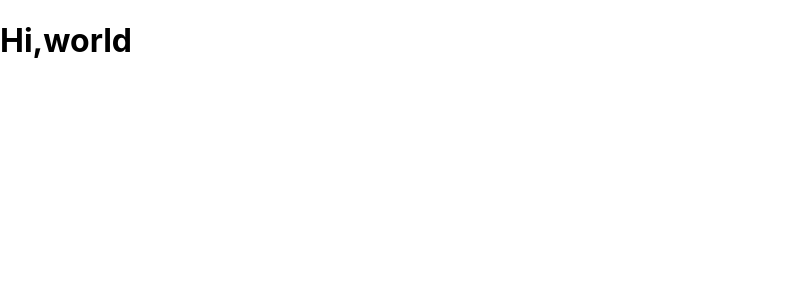
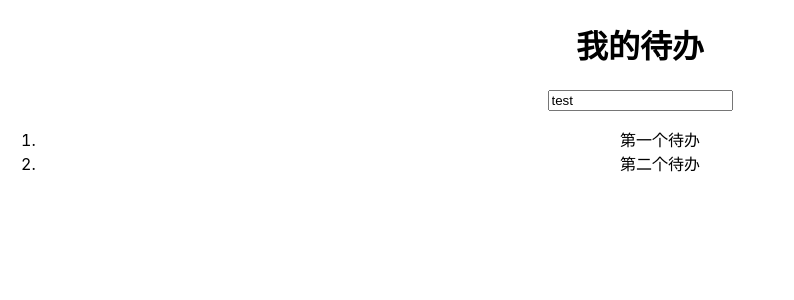
Before and after one commit to xiaoweimei/project-react-1, a React (Create React App) app: page / in a window 1280 px wide. Shown: the top 300 px of the page, without its empty margins (0-794 px from the left). Built offline with nearby package versions, Linux system fonts and the light colour scheme.

Commit message:
基本骨架完成另外将Todolist抽离

```diff
--- a/public/index.html
+++ b/public/index.html
@@ -23,7 +23,7 @@
   </head>
   <body>
     <noscript>You need to enable JavaScript to run this app.</noscript>
-    <div id="root2"></div>
+    <div id="root"></div>
     <!--
       This HTML file is a template.
       If you open it directly in the browser, you will see an empty page.
--- a/src/App.js
+++ b/src/App.js
@@ -1,26 +1,33 @@
 import React from 'react';
-import logo from './logo.svg';
+import TodoInput from './TodoInput'
 import './App.css';
 
-function App() {
-  return (
-    <div className="App">
-      <header className="App-header">
-        <img src={logo} className="App-logo" alt="logo" />
-        <p>
-          Edit <code>src/App.js</code> and save to reload.
-        </p>
-        <a
-          className="App-link"
-          href="https://reactjs.org"
-          target="_blank"
-          rel="noopener noreferrer"
-        >
-          Learn React
-        </a>
-      </header>
-    </div>
-  );
+class App extends React.Component{
+  constructor(){
+    super()
+    this.state={
+      newTodo:'test',
+      todoList:[
+        {id:1,title:'第一个待办'},
+        {id:2,title:'第二个待办'}
+      ]
+    }
+  }
+  render(){
+    let todos=this.state.todoList.map((item,index)=>
+      {return <li>{item.title}</li>})
+    return (
+      <div className='App'>
+        <h1>我的待办</h1>
+        <div className='inputWrapper'>
+          <TodoInput content={this.state.newTodo} />
+          <ol>
+            {todos}
+          </ol>
+        </div>
+      </div>
+    );
+  }
 }
 
 export default App;
--- /dev/null
+++ b/src/TodoInput.js
@@ -0,0 +1,8 @@
+import React from 'react'
+
+
+export default class TodoInput extends React.Component{
+	render(){
+		return <input type="text" value={this.props.content} />
+	}
+}
```
Also changed, not shown: src/index.js (+15 -1 lines).
